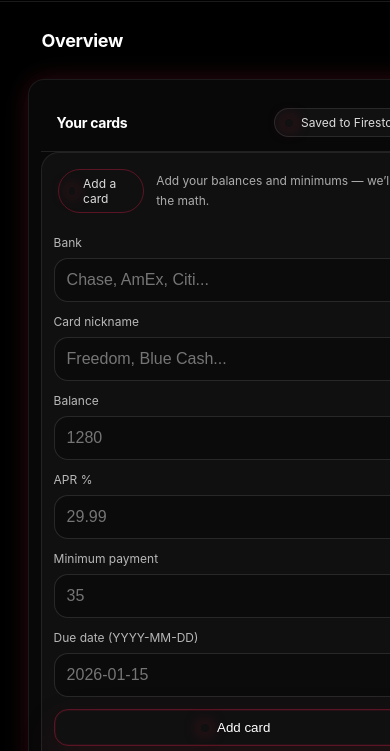
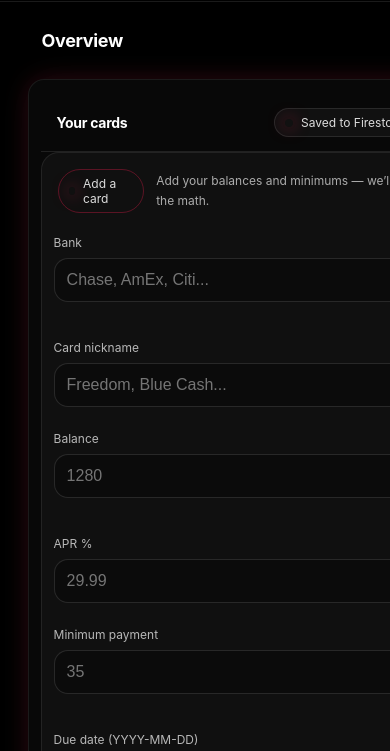
Before and after one commit to basitazizi/debtpilot, a plain HTML site: page dashboard.html in a window 390 px wide. Shown: the part 61-812 px from the top of the page. Drawn offline with Linux system fonts and the light colour scheme; no server answers.

Commit message:
update and push all

```diff
--- a/css/styles.css
+++ b/css/styles.css
@@ -459,3 +459,37 @@ input:focus, select:focus, textarea:focus {
     flex: 1 1 220px;
   }
 }
+
+
+
+/* ===== HARD MOBILE FULL-WIDTH FIX ===== */
+html, body{ width:100%; overflow-x:hidden; }
+
+/* Many layouts use grid. Force to 1 column on phones. */
+@media (max-width: 720px){
+  .row, .grid, .dash-grid, .split, .actions-row{
+    display: grid !important;
+    grid-template-columns: 1fr !important;
+    gap: 14px !important;
+  }
+  .row > *, .grid > *, .dash-grid > *, .split > *{
+    width: 100% !important;
+    max-width: 100% !important;
+    min-width: 0 !important;
+  }
+  .panel, .card, .box{
+    width: 100% !important;
+    max-width: 100% !important;
+  }
+}
+
+/* If any section uses flex rows, make them stack */
+@media (max-width: 520px){
+  .row, .actions-row, .home-actions{
+    display:flex !important;
+    flex-direction: column !important;
+  }
+  .row > *, .actions-row > *, .home-actions > *{
+    width: 100% !important;
+  }
+}
```
